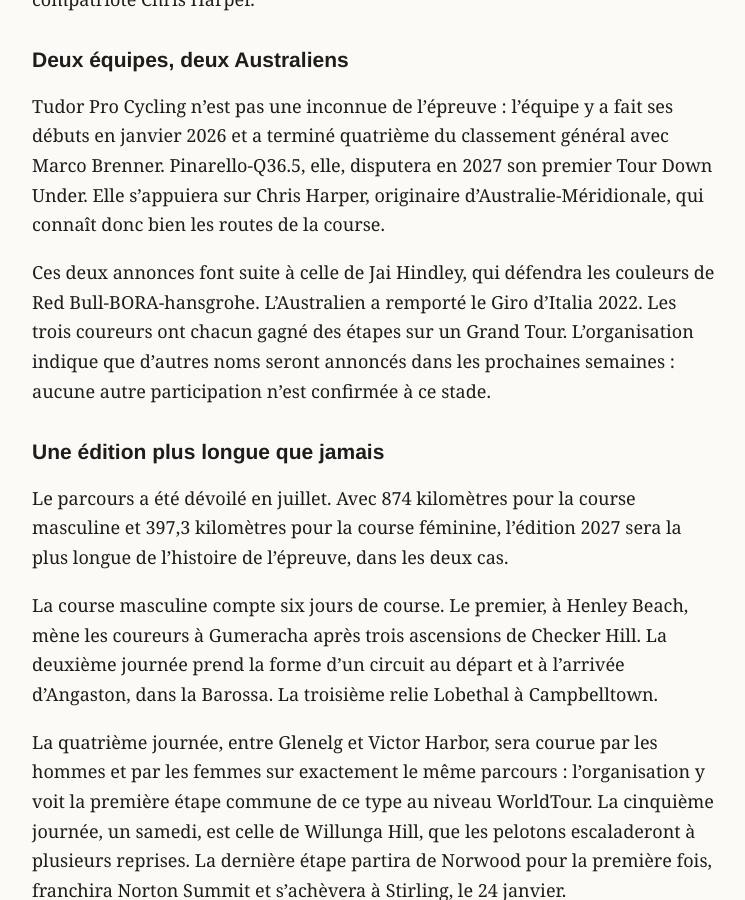
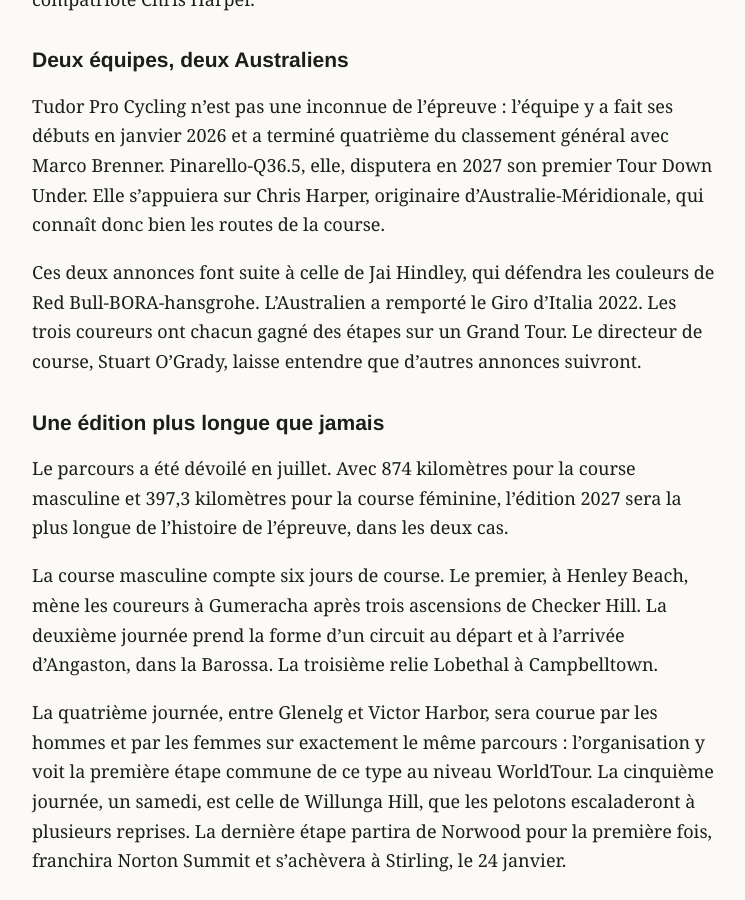
Before and after one commit to antoinebb/test-repo, a Jekyll site: the page built from _posts/2026-11-20-tour-down-under-2027-tudor-et-pinarello-q36-5-au-depart.md, in a window 1280 px wide and 900 px high, scrolled down 611 px. Shown: the whole window, without its empty margins (264-1009 px from the left). Built offline with Jekyll 4.4.1, drawn with Linux system fonts in a browser that asks for light colours.

Commit message:
Publication : Tour Down Under 2027 : Tudor et Pinarello-Q36.5 au départ (ajustement)

```diff
--- a/_posts/2026-11-20-tour-down-under-2027-tudor-et-pinarello-q36-5-au-depart.md
+++ b/_posts/2026-11-20-tour-down-under-2027-tudor-et-pinarello-q36-5-au-depart.md
@@ -15,7 +15,7 @@ Le plateau du Santos Tour Down Under 2027 prend forme. L'organisation a confirm
 
 Tudor Pro Cycling n'est pas une inconnue de l'épreuve : l'équipe y a fait ses débuts en janvier 2026 et a terminé quatrième du classement général avec Marco Brenner. Pinarello-Q36.5, elle, disputera en 2027 son premier Tour Down Under. Elle s'appuiera sur Chris Harper, originaire d'Australie-Méridionale, qui connaît donc bien les routes de la course.
 
-Ces deux annonces font suite à celle de Jai Hindley, qui défendra les couleurs de Red Bull-BORA-hansgrohe. L'Australien a remporté le Giro d'Italia 2022. Les trois coureurs ont chacun gagné des étapes sur un Grand Tour. L'organisation indique que d'autres noms seront annoncés dans les prochaines semaines : aucune autre participation n'est confirmée à ce stade.
+Ces deux annonces font suite à celle de Jai Hindley, qui défendra les couleurs de Red Bull-BORA-hansgrohe. L'Australien a remporté le Giro d'Italia 2022. Les trois coureurs ont chacun gagné des étapes sur un Grand Tour. Le directeur de course, Stuart O'Grady, laisse entendre que d'autres annonces suivront.
 
 ## Une édition plus longue que jamais
 
```
